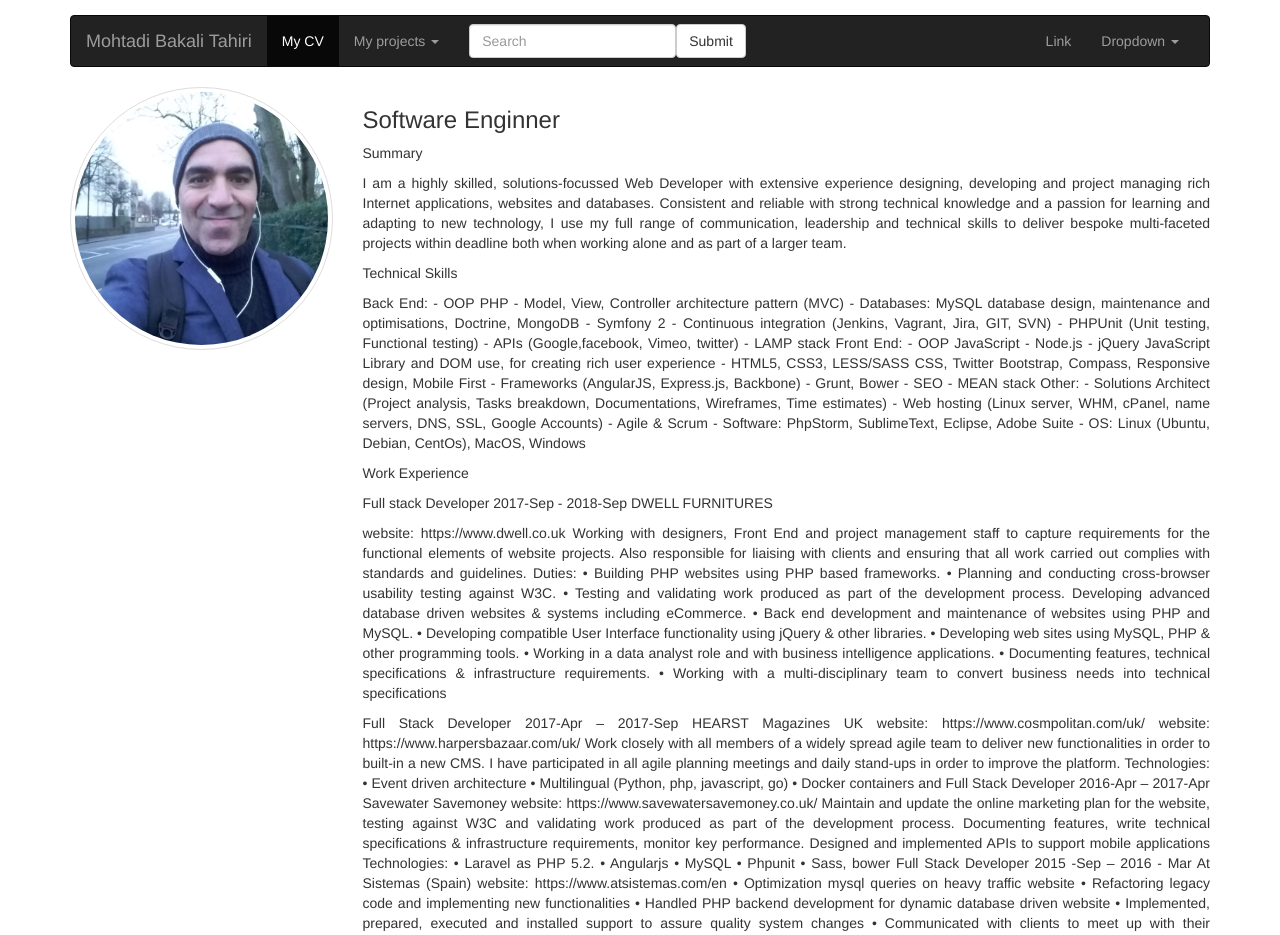
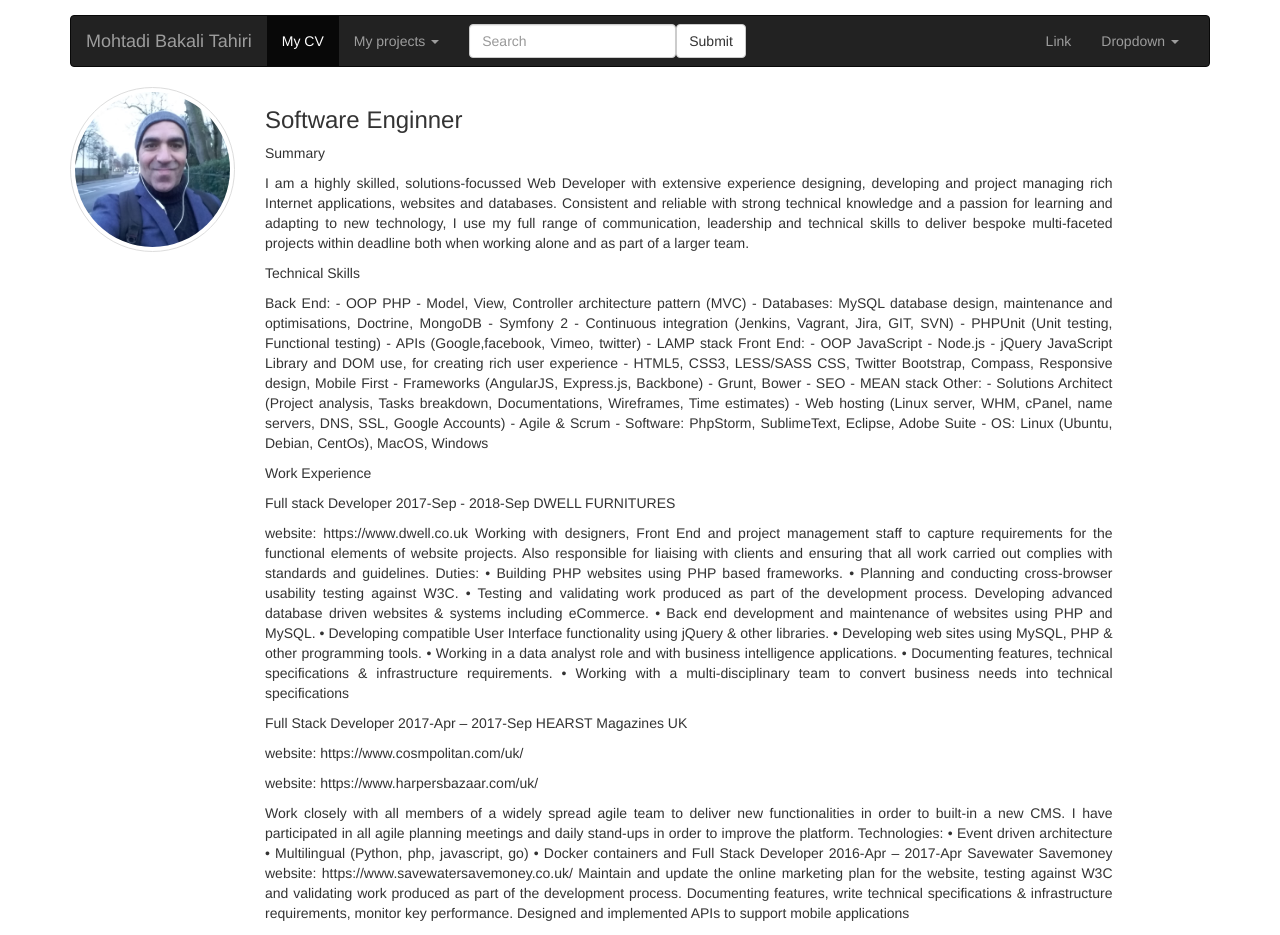
Before and after one commit to tedybak/demo-deploy, an Angular app: page /cv in a window 1280 px wide. Shown: the top 935 px of the page. Built offline with nearby package versions, Linux system fonts and the light colour scheme.

Commit message:
in progress

```diff
--- a/src/app/cv/cv.component.html
+++ b/src/app/cv/cv.component.html
@@ -2,7 +2,7 @@
 
 
     <div class="row">
-        <div class="col-sm-3"> <img src="/assets/img/mifoto.jpg" class="img-responsive img-circle img-thumbnail"
+        <div class="col-sm-2"> <img src="/assets/img/mifoto.jpg" class="img-responsive img-circle img-thumbnail"
                 alt="Tedy Bakali" />
         </div>
         <div class="col-sm-9">
@@ -52,9 +52,16 @@
             Documenting features, technical specifications & infrastructure requirements.
             • Working with a multi-disciplinary team to convert business needs into technical specifications
             </p>
+            <p>
             Full Stack Developer 2017-Apr – 2017-Sep HEARST Magazines UK
+        </p>
+        <p>
             website: https://www.cosmpolitan.com/uk/
+        </p>
+        <p>
             website: https://www.harpersbazaar.com/uk/
+        </p>
+        <p>
             Work closely with all members of a widely spread agile team to deliver new functionalities in order to
             built-in a new CMS. I have participated in all agile planning meetings and daily stand-ups in order to
             improve the platform. Technologies: • Event driven architecture • Multilingual (Python, php, javascript, go)
@@ -65,7 +72,7 @@
             produced as part of the development process. Documenting features, write technical specifications &
             infrastructure requirements, monitor key performance. Designed and implemented APIs to support mobile
             applications
-
+        </p>
             Technologies:
             • Laravel as PHP 5.2.
             • Angularjs • MySQL
```
